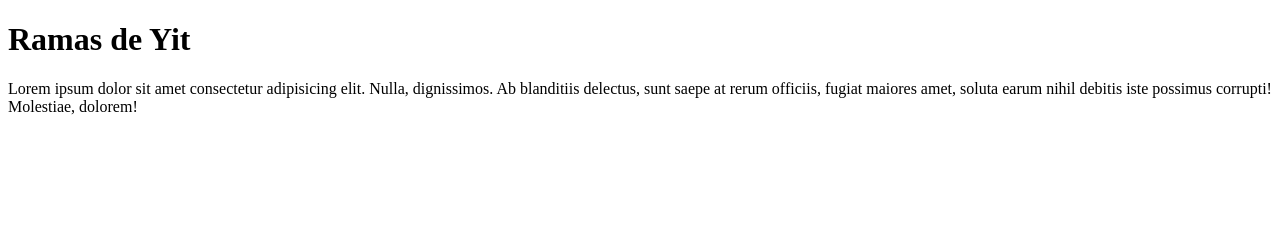
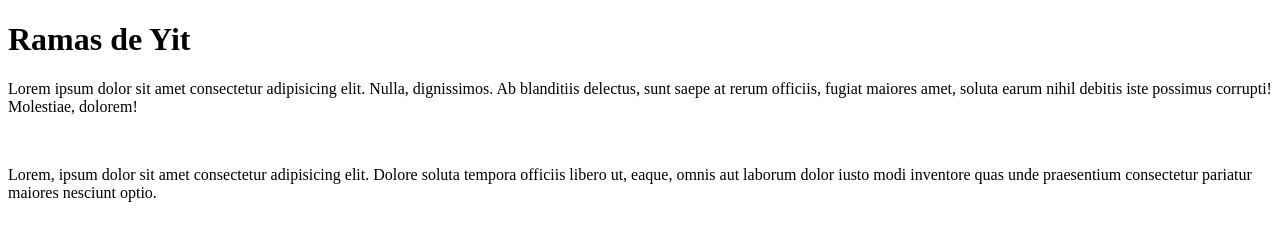
Before and after one commit to Pedraza12/prueba-oscar, a plain HTML site: page index.html in a window 1280 px wide. Drawn offline with Linux system fonts and the light colour scheme.

Commit message:
Ubdate 1.1

```diff
--- a/index.html
+++ b/index.html
@@ -8,5 +8,7 @@
 <body>
     <h1>Ramas de Yit</h1>
     <p>Lorem ipsum dolor sit amet consectetur adipisicing elit. Nulla, dignissimos. Ab blanditiis delectus, sunt saepe at rerum officiis, fugiat maiores amet, soluta earum nihil debitis iste possimus corrupti! Molestiae, dolorem!</p>
+    <br>
+    <p>Lorem, ipsum dolor sit amet consectetur adipisicing elit. Dolore soluta tempora officiis libero ut, eaque, omnis aut laborum dolor iusto modi inventore quas unde praesentium consectetur pariatur maiores nesciunt optio.</p>
 </body>
 </html>
```
